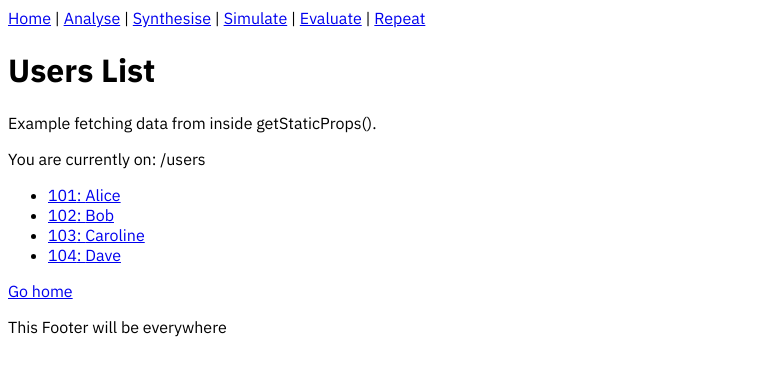
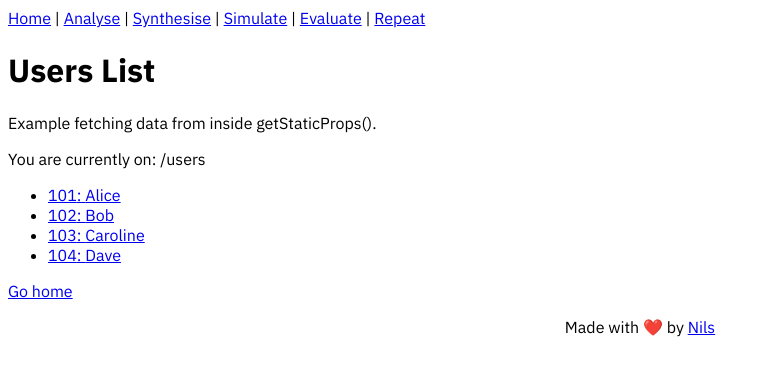
Before and after one commit to nwesthoff/ra-experience-design, a Next.js app: page /users in a window 1280 px wide. Shown: the top 376 px of the page, without its empty margins (0-770 px from the left). Built offline with nearby package versions, Linux system fonts and the light colour scheme.

Commit message:
💅 Improve style

```diff
--- a/components/Layout.tsx
+++ b/components/Layout.tsx
@@ -1,13 +1,8 @@
 import * as React from "react";
 import Link from "next/link";
 import Head from "next/head";
-import { createGlobalStyle } from "styled-components";
-
-const GlobalStyle = createGlobalStyle`
-  * {
-    font-family: 'IBM Plex Sans', sans-serif;
-  }
-`;
+import { PageWrapper } from "./PageWrapper";
+import GlobalStyle from "../config/GlobalStyle";
 
 type Props = {
   title?: string;
@@ -56,9 +51,14 @@ const Layout: React.FunctionComponent<Props> = ({
       </nav>
     </header>
     {children}
-    <footer>
-      <span>This Footer will be everywhere</span>
-    </footer>
+    <PageWrapper>
+      <footer>
+        Made with ❤️ by{" "}
+        <a href="https://nilswesthoff.com" target="blank">
+          Nils
+        </a>
+      </footer>
+    </PageWrapper>
   </div>
 );
 
--- /dev/null
+++ b/components/PageWrapper.tsx
@@ -0,0 +1,8 @@
+import styled from "styled-components";
+
+export const PageWrapper = styled.div`
+  padding: 0 2rem;
+  display: flex;
+  flex-direction: column;
+  align-items: center;
+`;
--- /dev/null
+++ b/config/GlobalStyle.ts
@@ -0,0 +1,9 @@
+import { createGlobalStyle } from "styled-components";
+
+const GlobalStyle = createGlobalStyle`
+  * {
+    font-family: 'IBM Plex Sans', sans-serif;
+  }
+`;
+
+export default GlobalStyle;
```
Also changed, not shown: pages/chapters/1-analyse.tsx (+1 -7 lines), pages/chapters/2-synthesise.tsx (+1 -8 lines), pages/index.tsx (+1 -9 lines).
